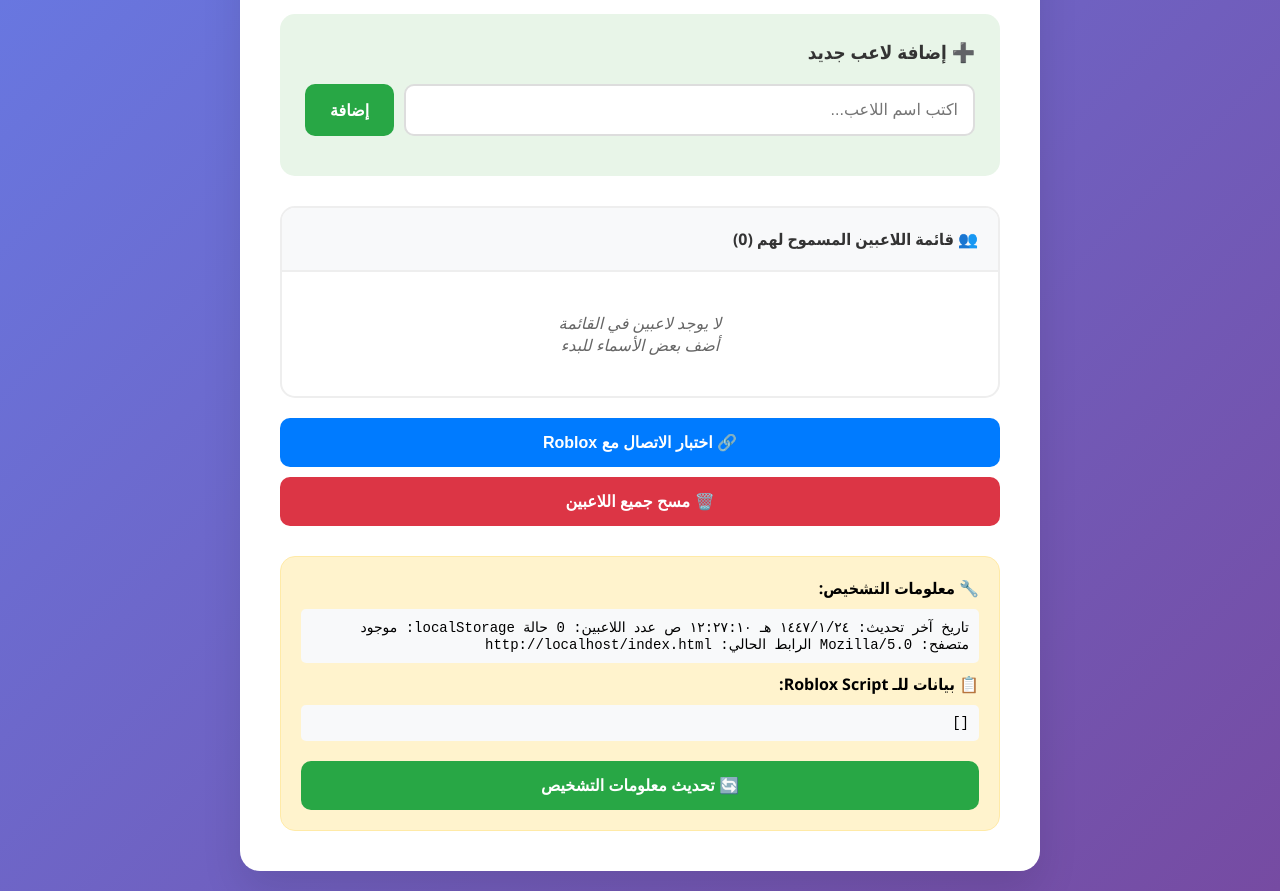
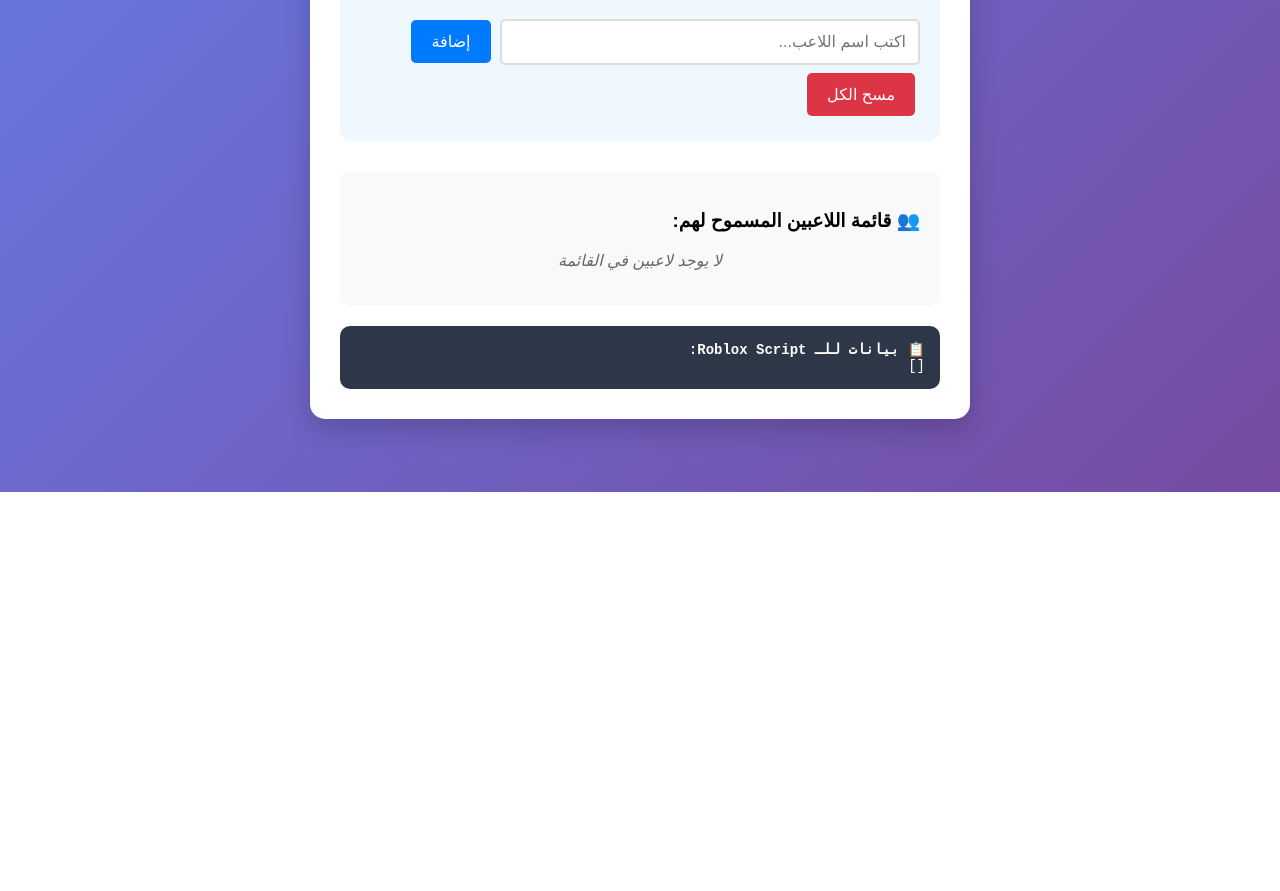
Before and after one commit to Re5gw/roblox-player-manager2, a plain HTML site: page index.html in a window 1280 px wide. Shown: the part 348-1239 px from the top of the page. After the commit the page ends 840 px from the top, so only its background shows below. Drawn offline with Linux system fonts and the light colour scheme.

Commit message:
Update index.html

```diff
--- a/index.html
+++ b/index.html
@@ -5,178 +5,91 @@
     <meta name="viewport" content="width=device-width, initial-scale=1.0">
     <title>مدير أذونات Roblox</title>
     <style>
-        * {
+        body {
+            font-family: Arial, sans-serif;
+            background: linear-gradient(135deg, #667eea 0%, #764ba2 100%);
             margin: 0;
-            padding: 0;
-            box-sizing: border-box;
-        }
-
-        body {
-            font-family: 'Segoe UI', Tahoma, Geneva, Verdana, sans-serif;
-            background: linear-gradient(135deg, #667eea 0%, #764ba2 100%);
+            padding: 20px;
             min-height: 100vh;
-            padding: 20px;
         }
 
         .container {
-            max-width: 800px;
+            max-width: 600px;
             margin: 0 auto;
             background: white;
-            border-radius: 20px;
-            box-shadow: 0 20px 40px rgba(0,0,0,0.1);
-            overflow: hidden;
+            padding: 30px;
+            border-radius: 15px;
+            box-shadow: 0 10px 30px rgba(0,0,0,0.2);
         }
 
-        .header {
-            background: linear-gradient(135deg, #4facfe 0%, #00f2fe 100%);
-            padding: 40px;
+        h1 {
             text-align: center;
-            color: white;
-        }
-
-        .header h1 {
-            font-size: 2.5rem;
-            margin-bottom: 10px;
-        }
-
-        .content {
-            padding: 40px;
-        }
-
-        .stats {
-            background: #f8f9fa;
-            padding: 20px;
-            border-radius: 15px;
-            margin-bottom: 30px;
-            text-align: center;
-        }
-
-        .stats h2 {
             color: #333;
-            margin-bottom: 10px;
-        }
-
-        .add-section {
-            background: #e8f5e8;
-            padding: 25px;
-            border-radius: 15px;
             margin-bottom: 30px;
         }
 
-        .input-group {
-            display: flex;
-            gap: 10px;
-            margin-bottom: 15px;
+        .input-section {
+            margin-bottom: 30px;
+            padding: 20px;
+            background: #f0f8ff;
+            border-radius: 10px;
         }
 
         input[type="text"] {
-            flex: 1;
-            padding: 15px;
+            width: 70%;
+            padding: 12px;
             border: 2px solid #ddd;
-            border-radius: 10px;
+            border-radius: 5px;
             font-size: 16px;
         }
 
-        input[type="text"]:focus {
-            outline: none;
-            border-color: #4facfe;
+        button {
+            padding: 12px 20px;
+            background: #007bff;
+            color: white;
+            border: none;
+            border-radius: 5px;
+            cursor: pointer;
+            font-size: 16px;
+            margin: 5px;
         }
 
-        .btn {
-            padding: 15px 25px;
-            border: none;
-            border-radius: 10px;
-            font-size: 16px;
-            font-weight: bold;
-            cursor: pointer;
-            transition: all 0.3s;
-        }
-
-        .btn-add {
-            background: #28a745;
-            color: white;
-        }
-
-        .btn-add:hover {
-            background: #218838;
-            transform: translateY(-2px);
-        }
-
-        .btn-export {
-            background: #007bff;
-            color: white;
-            width: 100%;
-            margin-top: 20px;
-        }
-
-        .btn-export:hover {
+        button:hover {
             background: #0056b3;
         }
 
-        .btn-clear {
+        .remove-btn {
             background: #dc3545;
-            color: white;
-            width: 100%;
-            margin-top: 10px;
+            padding: 5px 10px;
+            font-size: 12px;
         }
 
-        .btn-clear:hover {
+        .remove-btn:hover {
             background: #c82333;
         }
 
         .players-list {
-            background: white;
-            border: 2px solid #eee;
-            border-radius: 15px;
-            max-height: 400px;
-            overflow-y: auto;
-        }
-
-        .list-header {
             background: #f8f9fa;
             padding: 20px;
-            border-bottom: 2px solid #eee;
-            font-weight: bold;
-            color: #333;
+            border-radius: 10px;
+            margin-bottom: 20px;
         }
 
         .player-item {
             display: flex;
             justify-content: space-between;
             align-items: center;
-            padding: 15px 20px;
-            border-bottom: 1px solid #eee;
-        }
-
-        .player-name {
-            font-weight: bold;
-            color: #333;
-        }
-
-        .btn-remove {
-            background: #dc3545;
-            color: white;
-            border: none;
-            padding: 8px 15px;
+            padding: 10px;
+            margin: 5px 0;
+            background: white;
             border-radius: 5px;
-            cursor: pointer;
-        }
-
-        .btn-remove:hover {
-            background: #c82333;
-        }
-
-        .empty-message {
-            padding: 40px;
-            text-align: center;
-            color: #666;
-            font-style: italic;
+            border: 1px solid #eee;
         }
 
         .alert {
             padding: 15px;
             margin: 15px 0;
-            border-radius: 10px;
+            border-radius: 5px;
             font-weight: bold;
             text-align: center;
         }
@@ -193,104 +106,75 @@
             border: 1px solid #f5c6cb;
         }
 
-        .debug-section {
-            background: #fff3cd;
-            padding: 20px;
-            border-radius: 15px;
-            margin-top: 30px;
-            border: 1px solid #ffeaa7;
+        .stats {
+            text-align: center;
+            background: #e9ecef;
+            padding: 15px;
+            border-radius: 10px;
+            margin-bottom: 20px;
         }
 
-        .debug-info {
+        .roblox-data {
+            background: #2d3748;
+            color: white;
+            padding: 15px;
+            border-radius: 10px;
             font-family: monospace;
-            background: #f8f9fa;
-            padding: 10px;
-            border-radius: 5px;
-            margin: 10px 0;
             font-size: 14px;
+            margin-top: 20px;
         }
 
-        @media (max-width: 600px) {
-            .input-group {
-                flex-direction: column;
-            }
-            .content {
-                padding: 20px;
-            }
+        /* البيانات المخفية للوصول من Roblox */
+        #hiddenData {
+            display: none;
         }
     </style>
 </head>
 <body>
     <div class="container">
-        <div class="header">
         <h1>🎮 مدير أذونات Roblox</h1>
-            <p>إدارة بسيطة وفعالة للاعبين المسموح لهم</p>
-        </div>
 
-        <div class="content">
         <div class="stats">
-                <h2 id="playerCount">0 لاعب مسموح</h2>
+            <h3 id="playerCount">0 لاعب مسموح</h3>
             <p>آخر تحديث: <span id="lastUpdate">الآن</span></p>
         </div>
 
-            <div class="add-section">
-                <h3 style="margin-bottom: 20px; color: #333;">➕ إضافة لاعب جديد</h3>
-
-                <div class="input-group">
+        <div class="input-section">
+            <h3>➕ إضافة لاعب جديد</h3>
             <input type="text" id="playerInput" placeholder="اكتب اسم اللاعب..." maxlength="20">
-                    <button class="btn btn-add" onclick="addPlayer()">إضافة</button>
-                </div>
-
+            <button onclick="addPlayer()">إضافة</button>
+            <button onclick="clearAll()" style="background: #dc3545;">مسح الكل</button>
             <div id="alertMessage"></div>
         </div>
 
         <div class="players-list">
-                <div class="list-header">
-                    👥 قائمة اللاعبين المسموح لهم (<span id="listCount">0</span>)
-                </div>
+            <h3>👥 قائمة اللاعبين المسموح لهم:</h3>
             <div id="playersList">
-                    <div class="empty-message">
-                        لا يوجد لاعبين في القائمة<br>
-                        أضف بعض الأسماء للبدء
-                    </div>
+                <p style="text-align: center; color: #666; font-style: italic;">
+                    لا يوجد لاعبين في القائمة
+                </p>
             </div>
         </div>
 
-            <button class="btn btn-export" onclick="testRobloxConnection()">
-                🔗 اختبار الاتصال مع Roblox
-            </button>
-
-            <button class="btn btn-clear" onclick="clearAllPlayers()">
-                🗑️ مسح جميع اللاعبين
-            </button>
-
-            <div class="debug-section">
-                <h4>🔧 معلومات التشخيص:</h4>
-                <div class="debug-info" id="debugInfo">
-                    جاري التحميل...
+        <div class="roblox-data">
+            <strong>📋 بيانات للـ Roblox Script:</strong><br>
+            <span id="robloxOutput">[]</span>
         </div>
 
-                <h4>📋 بيانات للـ Roblox Script:</h4>
-                <div class="debug-info" id="robloxData">
-                    []
-                </div>
-
-                <button class="btn btn-add" onclick="updateDebugInfo()" style="width: 100%; margin-top: 10px;">
-                    🔄 تحديث معلومات التشخيص
-                </button>
-            </div>
+        <!-- البيانات المخفية للوصول من Roblox -->
+        <div id="hiddenData">
+            <div id="playersArray">[]</div>
         </div>
     </div>
 
     <script>
-        // 📋 قائمة اللاعبين العامة - يجب أن تكون متاحة لـ Roblox
-        window.allowedPlayers = [];
+        // قائمة اللاعبين العامة
+        let allowedPlayers = [];
 
-        // 🔄 تحديث العرض
+        // تحديث العرض
         function updateDisplay() {
-            // تحديث الإحصائيات
-            document.getElementById('playerCount').textContent = `${window.allowedPlayers.length} لاعب مسموح`;
-            document.getElementById('listCount').textContent = window.allowedPlayers.length;
+            // تحديث العدد
+            document.getElementById('playerCount').textContent = allowedPlayers.length + ' لاعب مسموح';
 
             // تحديث الوقت
             const now = new Date();
@@ -301,173 +185,118 @@
             // تحديث قائمة اللاعبين
             const playersList = document.getElementById('playersList');
 
-            if (window.allowedPlayers.length === 0) {
-                playersList.innerHTML = `
-                    <div class="empty-message">
-                        لا يوجد لاعبين في القائمة<br>
-                        أضف بعض الأسماء للبدء
-                    </div>
-                `;
+            if (allowedPlayers.length === 0) {
+                playersList.innerHTML = '<p style="text-align: center; color: #666; font-style: italic;">لا يوجد لاعبين في القائمة</p>';
             } else {
-                playersList.innerHTML = window.allowedPlayers
+                playersList.innerHTML = allowedPlayers
                     .map(player => `
                         <div class="player-item">
-                            <span class="player-name">🎮 ${player}</span>
-                            <button class="btn-remove" onclick="removePlayer('${player}')">
-                                ❌ حذف
-                            </button>
+                            <span>🎮 ${player}</span>
+                            <button class="remove-btn" onclick="removePlayer('${player}')">حذف</button>
                         </div>
                     `).join('');
             }
 
-            // تحديث بيانات Roblox
-            document.getElementById('robloxData').textContent = JSON.stringify(window.allowedPlayers);
+            // تحديث بيانات Roblox (مرئية ومخفية)
+            const jsonData = JSON.stringify(allowedPlayers);
+            document.getElementById('robloxOutput').textContent = jsonData;
+            document.getElementById('playersArray').textContent = jsonData;
 
             // حفظ البيانات
-            saveData();
+            localStorage.setItem('robloxPlayers', jsonData);
 
-            // تحديث معلومات التشخيص
-            updateDebugInfo();
+            // طباعة في Console للتشخيص
+            console.log('تحديث البيانات:', allowedPlayers);
+            console.log('JSON:', jsonData);
         }
 
-        // ➕ إضافة لاعب
+        // إضافة لاعب
         function addPlayer() {
             const input = document.getElementById('playerInput');
             const playerName = input.value.trim();
 
-            // التحقق من صحة الاسم
             if (!playerName) {
-                showAlert('الرجاء كتابة اسم اللاعب', 'danger');
+                showAlert('اكتب اسم اللاعب!', 'danger');
                 return;
             }
 
             if (playerName.length < 3) {
-                showAlert('اسم اللاعب يجب أن يكون 3 أحرف على الأقل', 'danger');
+                showAlert('الاسم يجب أن يكون 3 أحرف على الأقل', 'danger');
                 return;
             }
 
-            if (window.allowedPlayers.includes(playerName)) {
-                showAlert(`اللاعب "${playerName}" موجود بالفعل`, 'danger');
+            if (allowedPlayers.includes(playerName)) {
+                showAlert('اللاعب موجود بالفعل!', 'danger');
                 return;
             }
 
-            // إضافة اللاعب
-            window.allowedPlayers.push(playerName);
-            window.allowedPlayers.sort(); // ترتيب أبجدي
+            allowedPlayers.push(playerName);
+            allowedPlayers.sort();
             input.value = '';
 
-            showAlert(`تم إضافة "${playerName}" بنجاح ✅`, 'success');
+            showAlert('تم إضافة ' + playerName + ' بنجاح!', 'success');
             updateDisplay();
-
-            console.log('تم إضافة لاعب:', playerName);
-            console.log('القائمة الحالية:', window.allowedPlayers);
         }
 
-        // ❌ حذف لاعب
+        // حذف لاعب
         function removePlayer(playerName) {
-            if (confirm(`هل تريد حذف "${playerName}"؟`)) {
-                window.allowedPlayers = window.allowedPlayers.filter(p => p !== playerName);
-                showAlert(`تم حذف "${playerName}"`, 'danger');
+            if (confirm('هل تريد حذف ' + playerName + '؟')) {
+                allowedPlayers = allowedPlayers.filter(p => p !== playerName);
+                showAlert('تم حذف ' + playerName, 'danger');
                 updateDisplay();
-
-                console.log('تم حذف لاعب:', playerName);
-                console.log('القائمة الحالية:', window.allowedPlayers);
             }
         }
 
-        // 🗑️ مسح جميع اللاعبين
-        function clearAllPlayers() {
+        // مسح الكل
+        function clearAll() {
             if (confirm('هل تريد مسح جميع اللاعبين؟')) {
-                window.allowedPlayers = [];
+                allowedPlayers = [];
                 showAlert('تم مسح جميع اللاعبين', 'danger');
                 updateDisplay();
-
-                console.log('تم مسح جميع اللاعبين');
             }
         }
 
-        // 💬 عرض رسالة
+        // عرض رسالة
         function showAlert(message, type) {
             const alertDiv = document.getElementById('alertMessage');
-            alertDiv.innerHTML = `<div class="alert alert-${type}">${message}</div>`;
+            alertDiv.innerHTML = '<div class="alert alert-' + type + '">' + message + '</div>';
 
             setTimeout(() => {
                 alertDiv.innerHTML = '';
             }, 3000);
         }
 
-        // 🔗 اختبار الاتصال مع Roblox
-        function testRobloxConnection() {
-            if (window.allowedPlayers.length === 0) {
-                showAlert('أضف لاعبين أولاً للاختبار!', 'danger');
-                return;
-            }
-
-            showAlert(`البيانات جاهزة للـ Roblox Script! العدد: ${window.allowedPlayers.length}`, 'success');
-
-            console.log('=== اختبار الاتصال مع Roblox ===');
-            console.log('عدد اللاعبين:', window.allowedPlayers.length);
-            console.log('القائمة:', window.allowedPlayers);
-            console.log('JSON:', JSON.stringify(window.allowedPlayers));
-        }
-
-        // 🔧 تحديث معلومات التشخيص
-        function updateDebugInfo() {
-            const debugInfo = `
-تاريخ آخر تحديث: ${new Date().toLocaleString('ar-SA')}
-عدد اللاعبين: ${window.allowedPlayers.length}
-حالة localStorage: ${localStorage.getItem('robloxPlayers') ? 'موجود' : 'غير موجود'}
-متصفح: ${navigator.userAgent.split(' ')[0]}
-الرابط الحالي: ${window.location.href}
-            `.trim();
-
-            document.getElementById('debugInfo').textContent = debugInfo;
-        }
-
-        // 💾 حفظ البيانات
-        function saveData() {
-            try {
-                localStorage.setItem('robloxPlayers', JSON.stringify(window.allowedPlayers));
-                console.log('تم حفظ البيانات:', window.allowedPlayers);
-            } catch (e) {
-                console.error('خطأ في حفظ البيانات:', e);
-            }
-        }
-
-        // 📥 تحميل البيانات
+        // تحميل البيانات المحفوظة
         function loadData() {
-            try {
             const saved = localStorage.getItem('robloxPlayers');
             if (saved) {
-                    window.allowedPlayers = JSON.parse(saved);
-                    console.log('تم تحميل البيانات:', window.allowedPlayers);
-                } else {
-                    console.log('لا توجد بيانات محفوظة');
-                }
+                try {
+                    allowedPlayers = JSON.parse(saved);
+                    console.log('تم تحميل البيانات:', allowedPlayers);
                 } catch (e) {
                     console.error('خطأ في تحميل البيانات:', e);
-                window.allowedPlayers = [];
+                    allowedPlayers = [];
+                }
             }
             updateDisplay();
         }
 
-        // ⌨️ إضافة بالضغط على Enter
+        // إضافة بالضغط على Enter
         document.getElementById('playerInput').addEventListener('keypress', function(e) {
             if (e.key === 'Enter') {
                 addPlayer();
             }
         });
 
-        // 🚀 تهيئة الصفحة
-        console.log('🚀 بدء تهيئة الموقع...');
+        // تهيئة الصفحة
+        console.log('🚀 بدء تحميل الموقع...');
         loadData();
+        console.log('✅ الموقع جاهز!');
 
-        // اختبار دوري للتأكد من عمل النظام
+        // تحديث دوري (كل 10 ثوانِ للتأكد)
         setInterval(function() {
-            console.log('📊 فحص دوري - عدد اللاعبين:', window.allowedPlayers.length);
-        }, 30000); // كل 30 ثانية
-
-        console.log('✅ الموقع جاهز!');
+            console.log('📊 فحص دوري - اللاعبين:', allowedPlayers.length);
+        }, 10000);
     </script>
 </body>
 </html>
```
Lines whose indentation alone changed are shown as unchanged.
